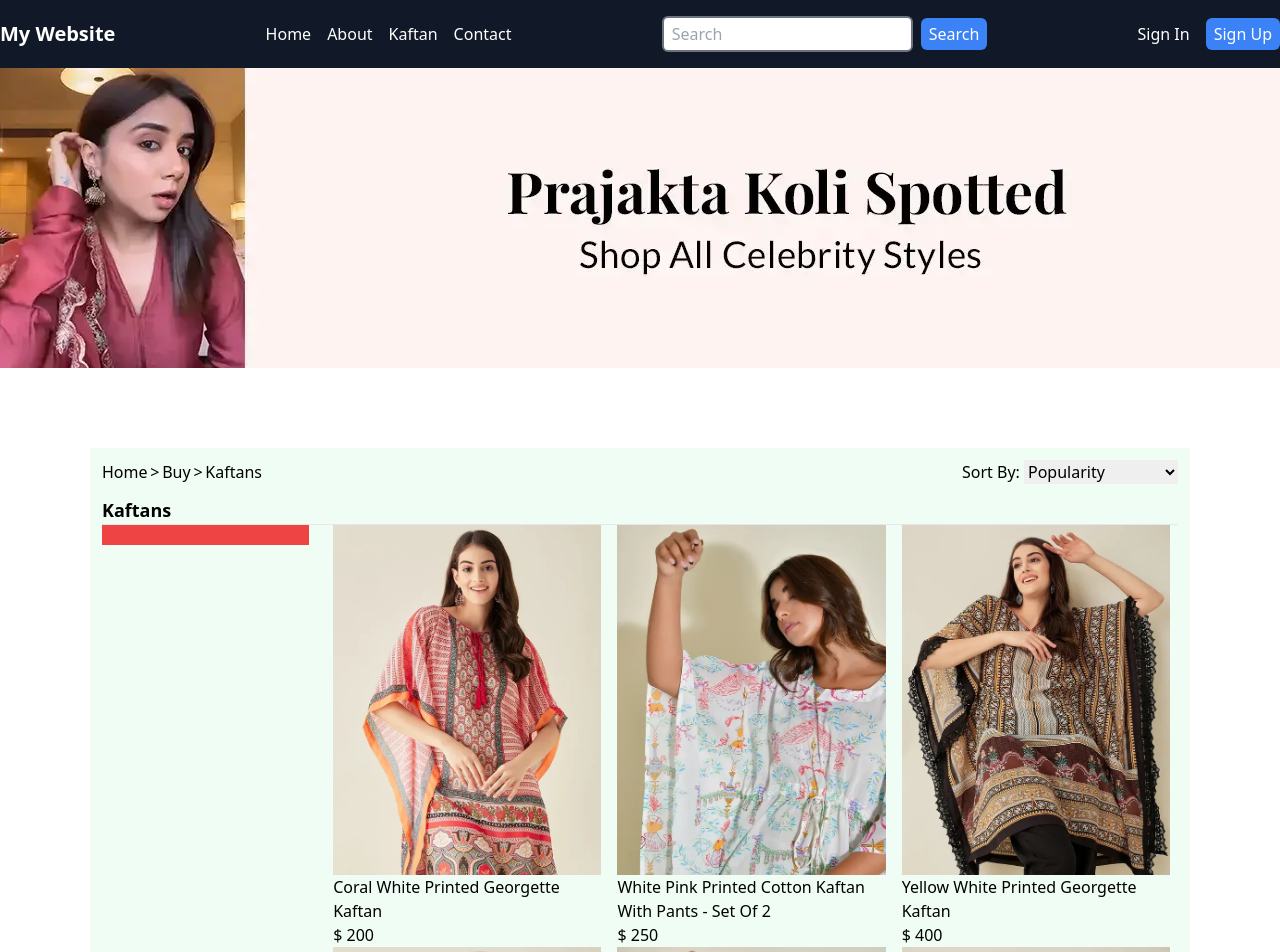
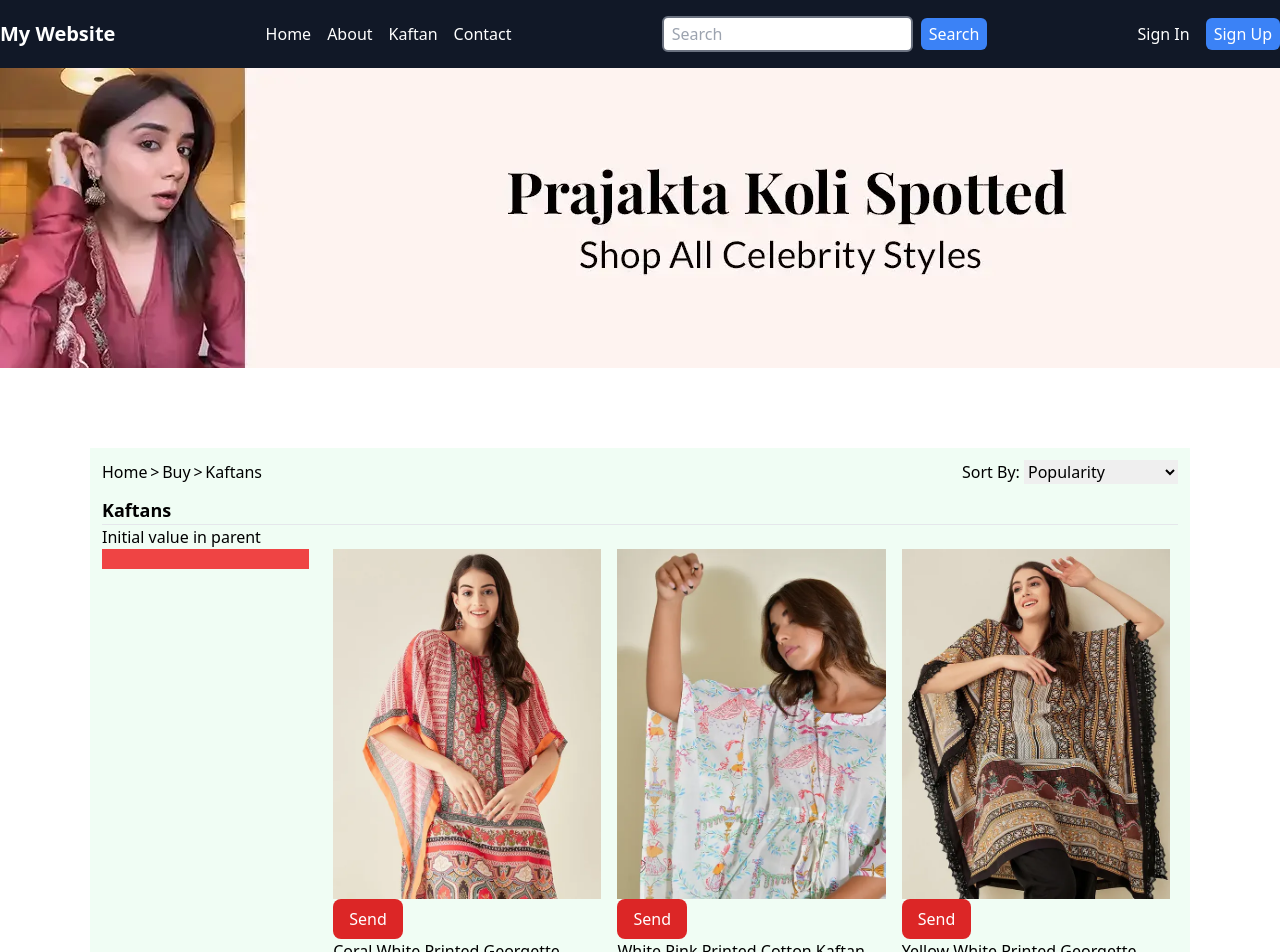
Before and after one commit to amarhusain/kashmir-frontend, an Angular app: page /kaftan in a window 1280 px wide. Shown: the top 952 px of the page. Built offline with nearby package versions, Linux system fonts and the light colour scheme.

Commit message:
learned output from child

```diff
--- a/src/app/kaftan/item-card/item-card.component.html
+++ b/src/app/kaftan/item-card/item-card.component.html
@@ -3,7 +3,9 @@
         <img src="{{item.imgUrl}}" />
     </div>
     <div>
+        <button class="bg-red-600 text-white rounded-lg px-4 py-2" (click)="onSendBtnClick()">Send</button>
         <p class="item__card-name">{{item.name}}</p>
         <p class="item__card-price">$ {{item.price}}</p>
     </div>
+
 </div>
--- a/src/app/kaftan/item-card/item-card.component.ts
+++ b/src/app/kaftan/item-card/item-card.component.ts
@@ -1,4 +1,4 @@
-import { Component, Input, OnInit } from '@angular/core';
+import { Component, EventEmitter, Input, OnInit, Output } from '@angular/core';
 
 @Component({
   selector: 'app-item-card',
@@ -9,16 +9,18 @@ export class ItemCardComponent implements OnInit {
 
   @Input() item: any;
 
+  @Output() chname = new EventEmitter();
+
+
+  name = "I'm from child";
+
   constructor() { }
 
   ngOnInit(): void {
   }
 
-  //  item=  {
-  //   id: 101,
-  //     imgUrl: 'assets/images/kaftan/kaft1.webp',
-  //       name: 'Coral White Printed Georgette Kaftan',
-  //         price: 200
-  // }
+  onSendBtnClick() {
+    this.chname.emit(this.name);
+  }
 
 }
--- a/src/app/kaftan/kaftan-dashboard/kaftan-dashboard.component.html
+++ b/src/app/kaftan/kaftan-dashboard/kaftan-dashboard.component.html
@@ -29,20 +29,21 @@
         <h4 class="text-lg font-semibold">Kaftans</h4>
         <hr>
     </div>
-
+    <h1>{{parvar}}</h1>
     <div class="flex item-container ">
         <div class="filter pr-2 ">
             <div class="bg-red-500 h-5">
 
             </div>
         </div>
+
         <div class="item-list pl-2">
             <div class="flex flex-wrap">
                 <div class="w-1/3 pl-2 pr-2" *ngFor="let item of itemList">
-                    <app-item-card [item]="item"></app-item-card>
+                    <app-item-card [item]="item" (chname)="getChildData($event)"></app-item-card>
                 </div>
-
             </div>
         </div>
+
     </div>
 </div>
--- a/src/app/kaftan/kaftan-dashboard/kaftan-dashboard.component.ts
+++ b/src/app/kaftan/kaftan-dashboard/kaftan-dashboard.component.ts
@@ -7,6 +7,9 @@ import { Component, OnInit } from '@angular/core';
 })
 export class KaftanDashboardComponent implements OnInit {
 
+
+	parvar = 'Initial value in parent';
+	count = 0;
 
 	constructor() { }
 
@@ -88,4 +91,10 @@ export class KaftanDashboardComponent implements OnInit {
 		}
 	]
 
+
+	getChildData(event: any) {
+		this.parvar = event + this.count;
+		this.count++;
+	}
+
 }
```
